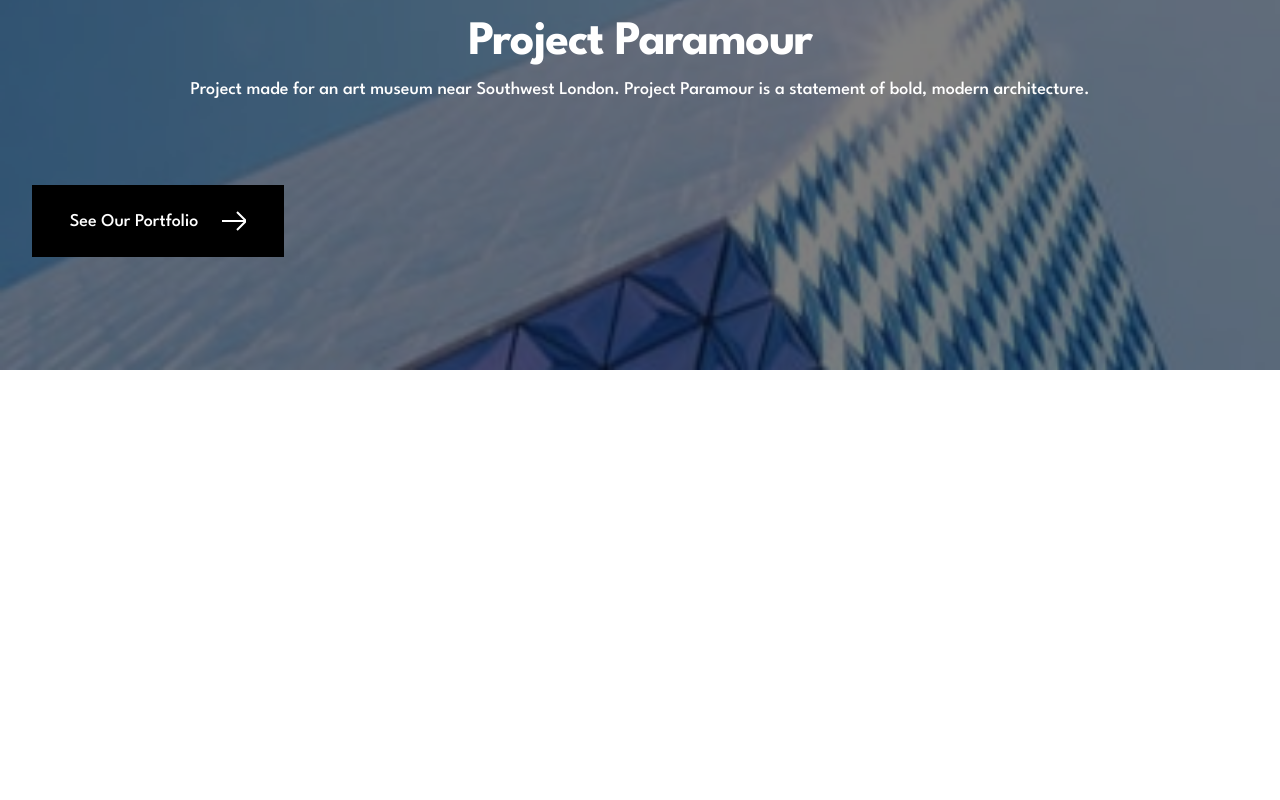
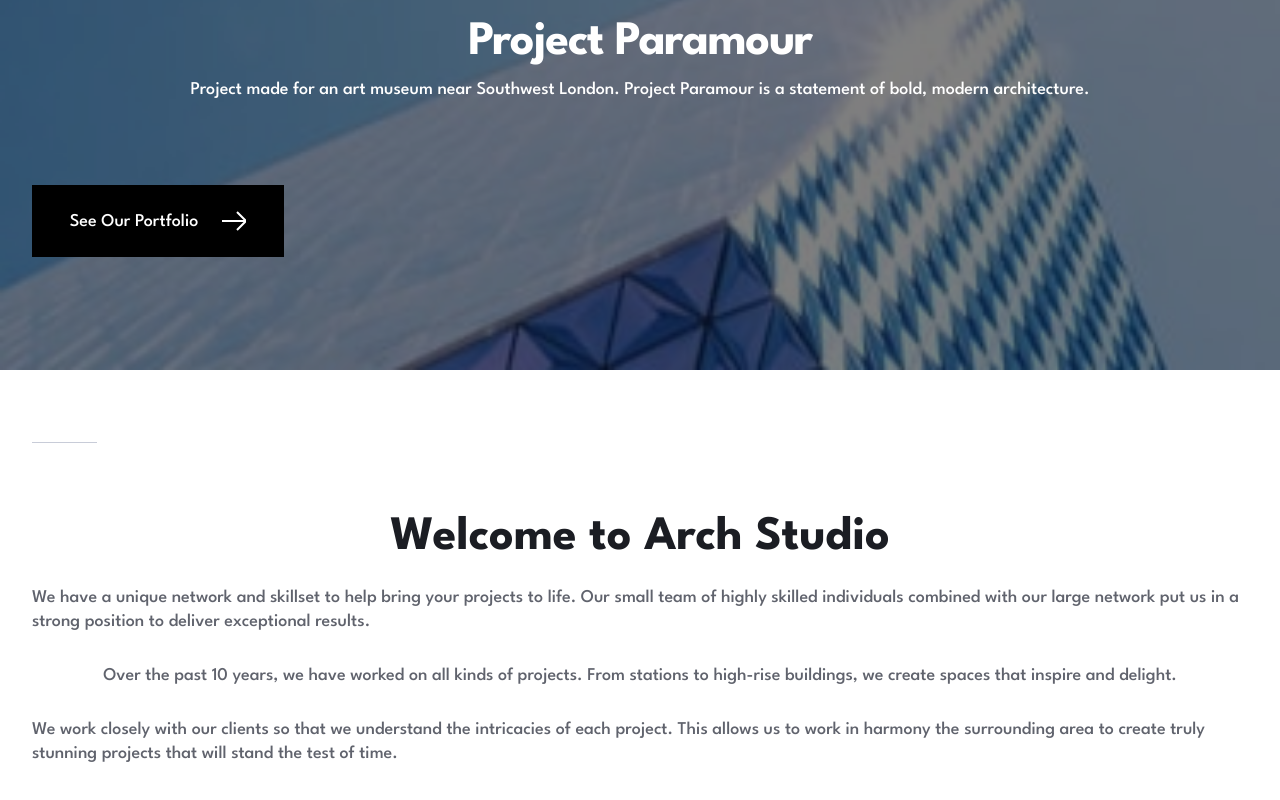
Before and after one commit to gigakhrz/arch-studio-multi-page-website, a Next.js app: page / in a window 1280 px wide. Shown: the part 190-990 px from the top of the page. Before the commit the page ends 800 px from the top, so only its background shows below. Built offline with nearby package versions, Linux system fonts and the light colour scheme.

Commit message:
create welcome text component

```diff
--- a/src/app/components/homeChilds/Welocome.tsx
+++ b/src/app/components/homeChilds/Welocome.tsx
@@ -1,5 +1,33 @@
 const Welcome = (): JSX.Element => {
-  return <div className="flex flex-col gap-[69px]"></div>;
+  return (
+    <div className="flex flex-col gap-[69px] w-full px-[32px]">
+      <hr className="bg-[#C8CCD8] border-none w-[65px] h-[1px] " />
+      <div className=" flex flex-col items-center gap-[22px] ">
+        <h1 className="text-[48px] leading-[52px] font-bold tracking=[-1.72px] text-[#1B1D23]">
+          Welcome to Arch Studio
+        </h1>
+        <div className="flex flex-col items-center gap-[30px] mb-[40px]">
+          <p className="text-[18px] leading-[24px] font-medium  text-[#60636D]">
+            We have a unique network and skillset to help bring your projects to
+            life. Our small team of highly skilled individuals combined with our
+            large network put us in a strong position to deliver exceptional
+            results.
+          </p>
+          <p className="text-[18px] leading-[24px] font-medium  text-[#60636D]">
+            Over the past 10 years, we have worked on all kinds of projects.
+            From stations to high-rise buildings, we create spaces that inspire
+            and delight.
+          </p>
+          <p className="text-[18px] leading-[24px] font-medium  text-[#60636D]">
+            We work closely with our clients so that we understand the
+            intricacies of each project. This allows us to work in harmony the
+            surrounding area to create truly stunning projects that will stand
+            the test of time.
+          </p>
+        </div>
+      </div>
+    </div>
+  );
 };
 
 export default Welcome;
--- a/src/app/page.tsx
+++ b/src/app/page.tsx
@@ -1,4 +1,3 @@
-import Image from "next/image";
 import Paramour from "./components/homeChilds/Paramour";
 import Welcome from "./components/homeChilds/Welocome";
 
```
